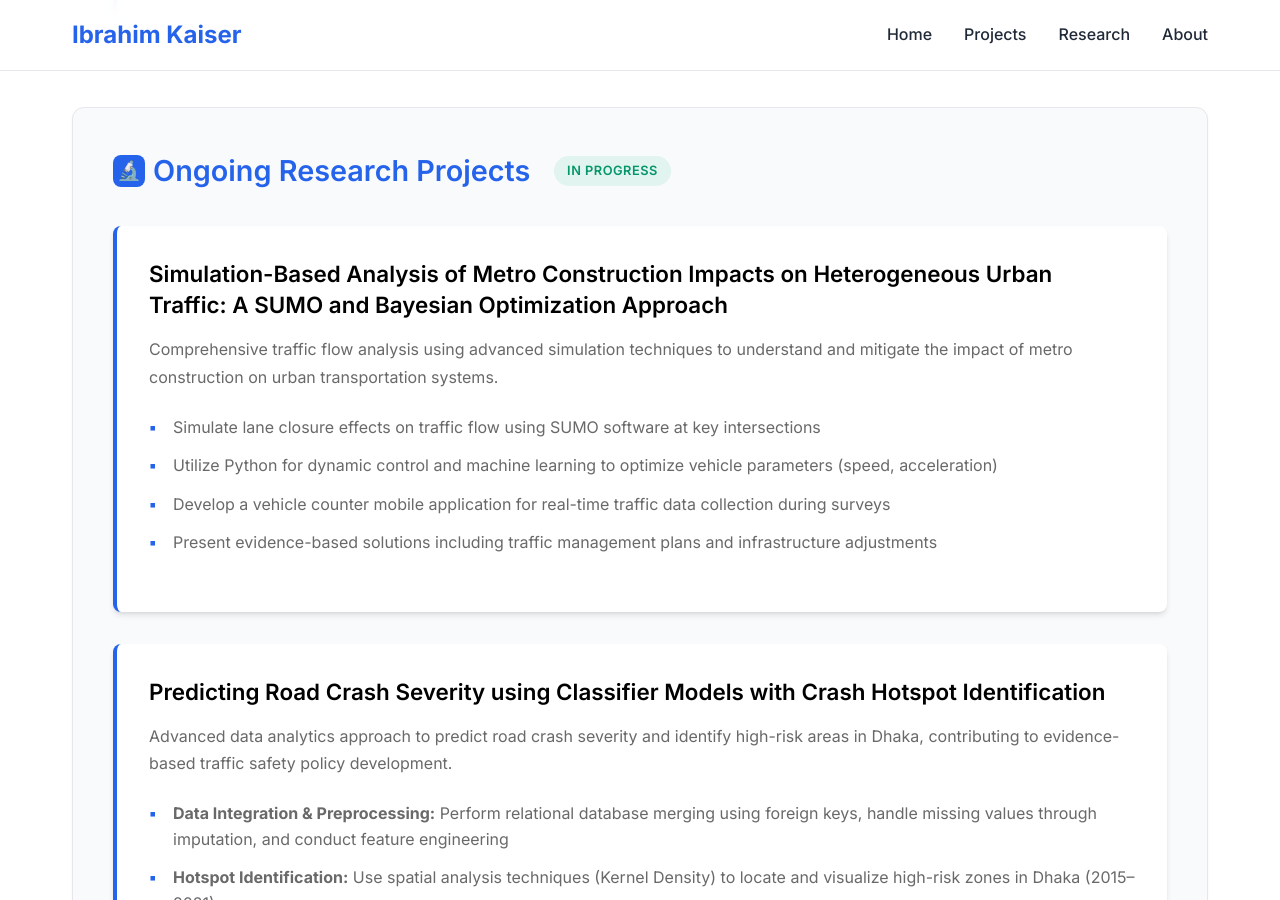
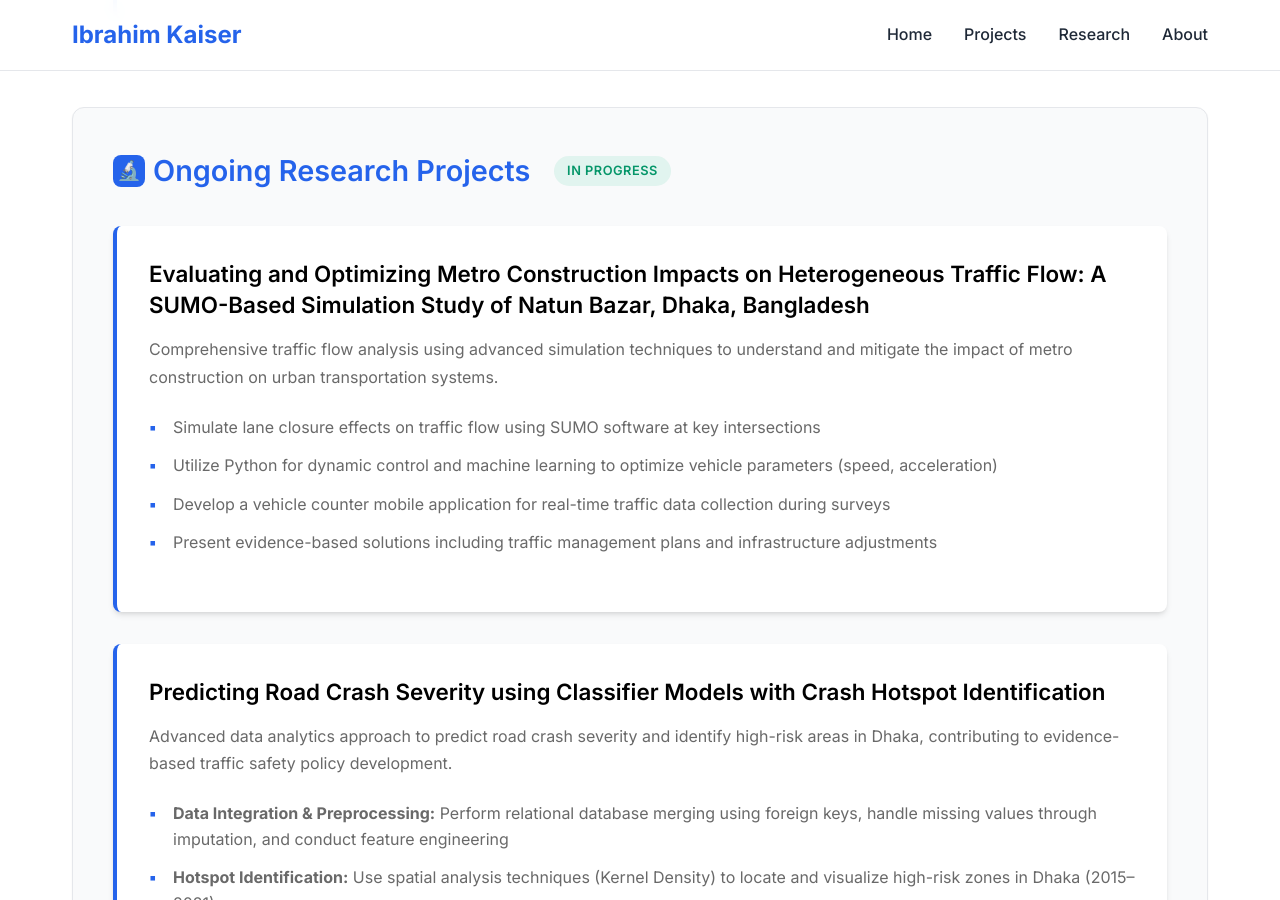
Before and after one commit to ikReza/ikReza.github.io, a Jekyll site: the page built from research.md, in a window 1280 px wide and 900 px high, scrolled down 825 px. Built offline with Jekyll 4.4.1, drawn with Linux system fonts in a browser that asks for light colours.

Commit message:
updated research-1 title

```diff
--- a/research.md
+++ b/research.md
@@ -227,7 +227,7 @@ title: "Research"
                 </h3>
                 <div class="research-item">
                     <h4 class="research-title">
-                        Simulation-Based Analysis of Metro Construction Impacts on Heterogeneous Urban Traffic: A SUMO and Bayesian Optimization Approach
+                        Evaluating and Optimizing Metro Construction Impacts on Heterogeneous Traffic Flow: A SUMO-Based Simulation Study of Natun Bazar, Dhaka, Bangladesh
                     </h4>
                     <p class="research-description">
                         Comprehensive traffic flow analysis using advanced simulation techniques to understand and mitigate the impact of metro construction on urban transportation systems.
```
Also changed, not shown: projects.md (+1 -1 lines).
